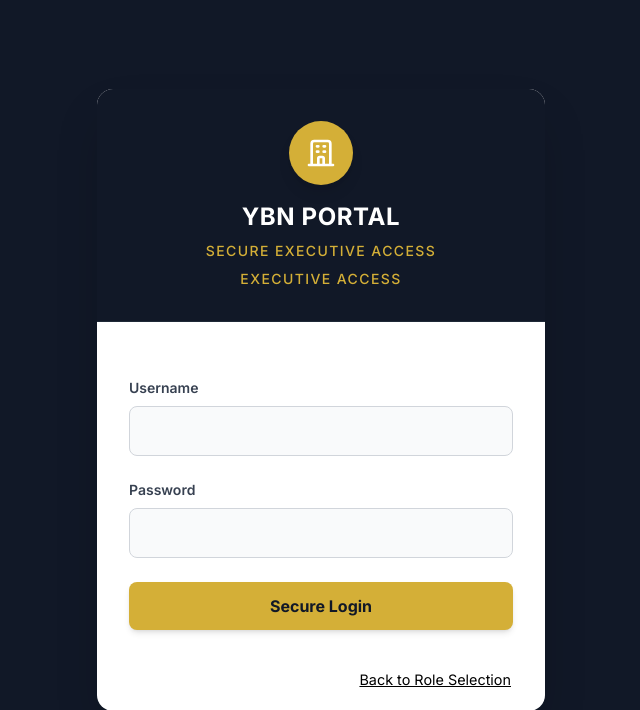
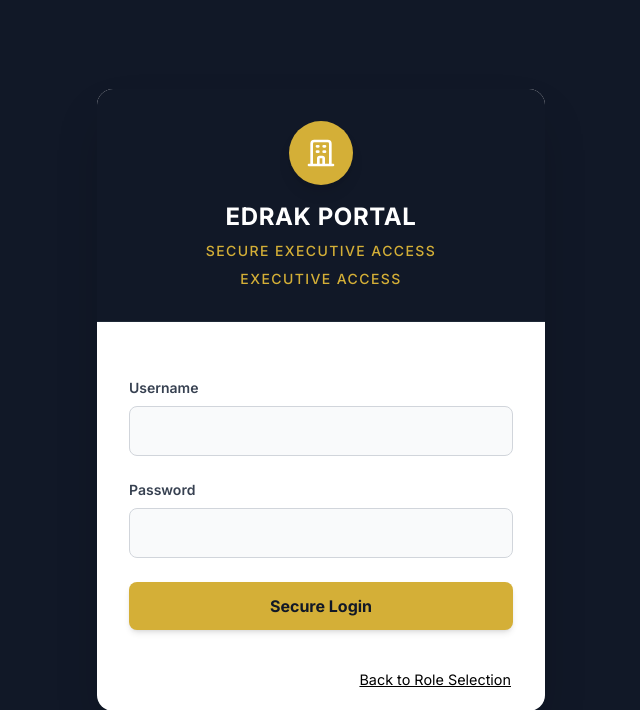
Before and after one commit to zubair-sowrab/real_estate_mgmt_ai, a Django app: page /login/ in a window 1280 px wide. Shown: the top 710 px of the page, without its empty margins (319-959 px from the left). Run offline with Django 5.2, Linux system fonts and the light colour scheme; some libraries are stand-ins or nearby versions.

Commit message:
changed ybn to edrak in login and portal home

```diff
--- a/realestate/templates/realestate/login.html
+++ b/realestate/templates/realestate/login.html
@@ -18,7 +18,7 @@
             <div class="w-16 h-16 mx-auto bg-[#D4AF37] rounded-full flex items-center justify-center mb-4 shadow-lg">
                 <svg class="w-8 h-8 text-white" fill="none" stroke="currentColor" viewBox="0 0 24 24"><path stroke-linecap="round" stroke-linejoin="round" stroke-width="2" d="M19 21V5a2 2 0 00-2-2H7a2 2 0 00-2 2v16m14 0h2m-2 0h-5m-9 0H3m2 0h5M9 7h1m-1 4h1m4-4h1m-1 4h1m-5 10v-5a1 1 0 011-1h2a1 1 0 011 1v5m-4 0h4"></path></svg>
             </div>
-            <h1 class="text-2xl font-bold text-white tracking-wide">YBN PORTAL</h1>
+            <h1 class="text-2xl font-bold text-white tracking-wide">EDRAK PORTAL</h1>
            <p class="text-[#D4AF37] text-sm mt-2 font-medium tracking-widest uppercase">Secure Executive Access</p>
 
 <p class="text-[#D4AF37] text-sm mt-2 font-medium tracking-widest uppercase">{{ role|default:"Secure" }} Access</p>
--- a/realestate/templates/realestate/portal_home.html
+++ b/realestate/templates/realestate/portal_home.html
@@ -48,7 +48,7 @@
 </head>
 <body>
 
-    <h1>YBN Executive Portal</h1>
+    <h1>Edrak Executive Portal</h1>
     <p>Select a Landlord Portfolio to view live ERP data.</p>
 
     <div class="grid">
```
